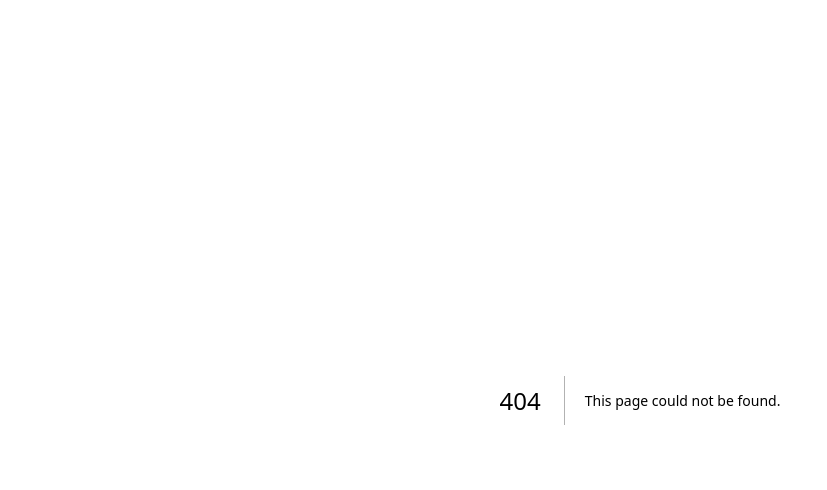
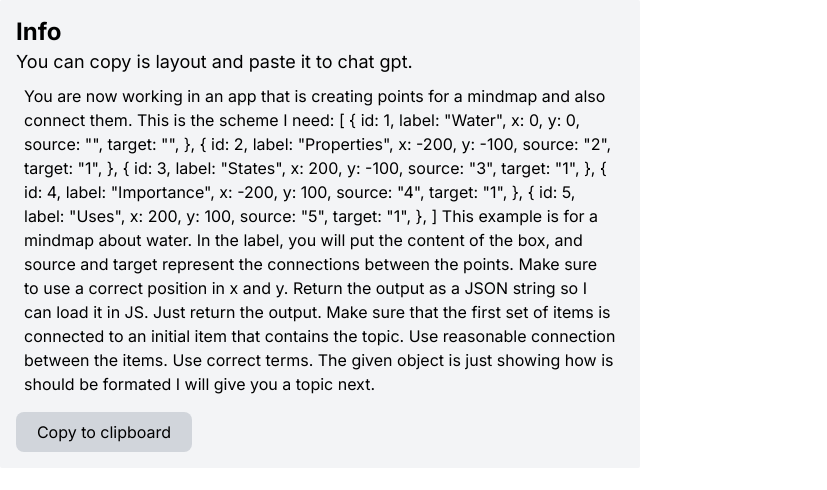
Before and after one commit to Niklas-dev/plain-mindmap-app, a Next.js app: page /info in a window 1280 px wide. Before the commit this address had no page. Shown: the top 490 px of the page, without its empty margins (0-827 px from the left). Built offline with nearby package versions, Linux system fonts and the light colour scheme.

Commit message:
added info page

```diff
--- /dev/null
+++ b/src/app/info/page.tsx
@@ -0,0 +1,84 @@
+"use client";
+import React, { useState } from "react";
+import { clearTimeout } from "timers";
+
+export default function Page() {
+  const [copied, setCopied] = useState(false);
+  const text = `You are now working in an app that is creating points for a mindmap
+    and also connect them. This is the scheme I need:
+    [
+      {
+        id: 1,
+        label: "Water",
+        x: 0,
+        y: 0,
+        source: "",
+        target: "",
+      },
+      {
+        id: 2,
+        label: "Properties",
+        x: -200,
+        y: -100,
+        source: "2",
+        target: "1",
+      },
+      {
+        id: 3,
+        label: "States",
+        x: 200,
+        y: -100,
+        source: "3",
+        target: "1",
+      },
+      {
+        id: 4,
+        label: "Importance",
+        x: -200,
+        y: 100,
+        source: "4",
+        target: "1",
+      },
+      {
+        id: 5,
+        label: "Uses",
+        x: 200,
+        y: 100,
+        source: "5",
+        target: "1",
+      },
+    ]
+    This example is for a mindmap about water. In the label, you will put
+    the content of the box, and source and target represent the
+    connections between the points. Make sure to use a correct position in
+    x and y. Return the output as a JSON string so I can load it in JS.
+    Just return the output. Make sure that the first set of items is
+    connected to an initial item that contains the topic. Use reasonable
+    connection between the items. Use correct terms. The given object is
+    just showing how is should be formated I will give you a topic next.`;
+  return (
+    <div className="p-4 w-1/2 bg-gray-100 rounded-sm">
+      <h1 className="text-2xl font-bold">Info</h1>
+      <h3 className="text-lg">
+        You can copy is layout and paste it to chat gpt.
+      </h3>
+      <div className="flex flex-col gap-2   rounded-md ">
+        <p className=" p-2">{text}</p>
+
+        <button
+          onClick={() => {
+            navigator.clipboard.writeText("");
+            setCopied(true);
+            setTimeout((out: NodeJS.Timeout) => {
+              setCopied(false);
+              clearTimeout(out);
+            }, 2000);
+          }}
+          className=" bg-gray-300 py-2 px-2 sm:px-4 rounded-lg flex-grow-0 transition-transform hover:scale-95 w-fit min-w-[11rem]"
+        >
+          {copied ? "Copied!" : "Copy to clipboard"}
+        </button>
+      </div>
+    </div>
+  );
+}
--- a/src/app/layout.tsx
+++ b/src/app/layout.tsx
@@ -1,21 +1,21 @@
-import './globals.css'
-import { Inter } from 'next/font/google'
+import "./globals.css";
+import { Inter } from "next/font/google";
 
-const inter = Inter({ subsets: ['latin'] })
+const inter = Inter({ subsets: ["latin"] });
 
 export const metadata = {
-  title: 'Create Next App',
-  description: 'Generated by create next app',
-}
+  title: "MindMap App",
+  description: "Create a Mindmap from a json string.",
+};
 
 export default function RootLayout({
   children,
 }: {
-  children: React.ReactNode
+  children: React.ReactNode;
 }) {
   return (
     <html lang="en">
       <body className={inter.className}>{children}</body>
     </html>
-  )
+  );
 }
--- a/src/app/page.tsx
+++ b/src/app/page.tsx
@@ -14,6 +14,7 @@ import ReactFlow, {
 import "reactflow/dist/style.css";
 import FloatingEdge from "./components/FloatingEdge";
 import FloatingConnectionLine from "./components/FloatingConnectionLine";
+import Link from "next/link";
 
 const edgeTypes = {
   floating: FloatingEdge,
@@ -25,7 +26,7 @@ const NodeAsHandleFlow = () => {
   const { nodes: initialNodes, edges: initialEdges } = createNodesAndEdges([
     {
       id: 1,
-      label: "Hunt: Showdown",
+      label: "Water",
       x: 0,
       y: 0,
       source: "",
@@ -33,7 +34,7 @@ const NodeAsHandleFlow = () => {
     },
     {
       id: 2,
-      label: "Genre",
+      label: "Properties",
       x: -200,
       y: -100,
       source: "2",
@@ -41,7 +42,7 @@ const NodeAsHandleFlow = () => {
     },
     {
       id: 3,
-      label: "Setting",
+      label: "States",
       x: 200,
       y: -100,
       source: "3",
@@ -49,7 +50,7 @@ const NodeAsHandleFlow = () => {
     },
     {
       id: 4,
-      label: "Game Modes",
+      label: "Importance",
       x: -200,
       y: 100,
       source: "4",
@@ -57,51 +58,11 @@ const NodeAsHandleFlow = () => {
     },
     {
       id: 5,
-      label: "Gameplay Mechanics",
+      label: "Uses",
       x: 200,
       y: 100,
       source: "5",
       target: "1",
-    },
-    {
-      id: 6,
-      label: "First-person Shooter",
-      x: -350,
-      y: -220,
-      source: "6",
-      target: "2",
-    },
-    {
-      id: 7,
-      label: "Horror",
-      x: -350,
-      y: -60,
-      source: "7",
-      target: "2",
-    },
-    {
-      id: 8,
-      label: "19th Century",
-      x: 350,
-      y: -220,
-      source: "8",
-      target: "3",
-    },
-    {
-      id: 9,
-      label: "Bounty Hunting",
-      x: 350,
-      y: -60,
-      source: "9",
-      target: "3",
-    },
-    {
-      id: 10,
-      label: "PvPvE",
-      x: 350,
-      y: 100,
-      source: "10",
-      target: "4",
     },
   ]);
   const [nodes, setNodes, onNodesChange] = useNodesState(initialNodes);
@@ -110,14 +71,16 @@ const NodeAsHandleFlow = () => {
   const [jsonString, setJsonString] = useState("");
 
   const createMindmap = (json: string) => {
-    const jsonData = JSON.parse(json);
-    console.log(jsonData);
+    try {
+      const jsonData = JSON.parse(json);
+      console.log(jsonData);
+      const { nodes, edges } = createNodesAndEdges(jsonData);
+      setEdges(edges);
 
-    const { nodes, edges } = createNodesAndEdges(jsonData);
-
-    setEdges(edges);
-
-    setNodes(nodes);
+      setNodes(nodes);
+    } catch (err) {
+      alert("Enter a correct array");
+    }
   };
 
   const onConnect = useCallback(
@@ -158,7 +121,10 @@ const NodeAsHandleFlow = () => {
           </button>
         </div>
       </div>
-      <div className="h-full w-full">
+      <div className="fixed bottom-0 left-0 p-2 bg-gray-200 rounded-tr-lg z-10">
+        <Link href="/info">Get Chat GPT Layout</Link>
+      </div>
+      <div className="h-full w-full ">
         <ReactFlow
           defaultEdgeOptions={defaultEdgeOptions}
           nodes={nodes}
```
